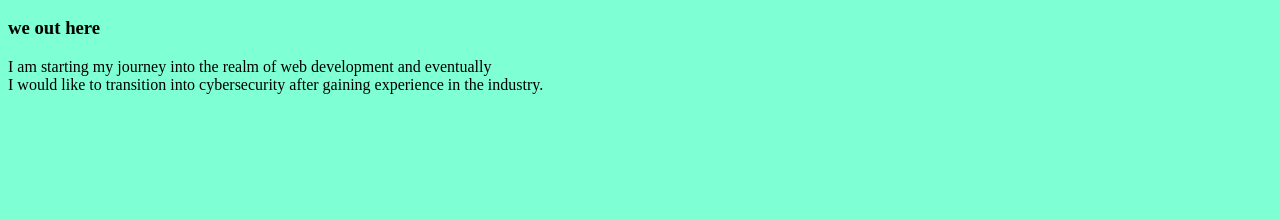
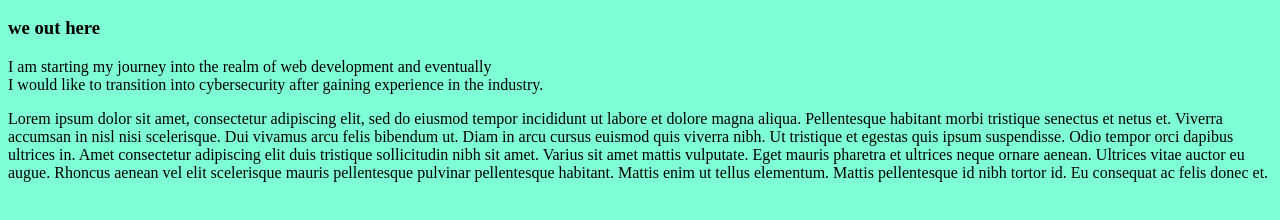
Before and after one commit to aliemad23/sample_repo, a plain HTML site: page index.html in a window 1280 px wide. Shown: the part 110-330 px from the top of the page. Drawn offline with Linux system fonts and the light colour scheme.

Commit message:
new comment and paragraph

```diff
--- a/index.html
+++ b/index.html
@@ -7,6 +7,7 @@
         <link rel="stylesheet" href="styles.css">
     </head>
     <!--Just adding a comment for no reason other than building familiarity-->
+    <!-- <strong>this would be bold text</strong><em>this would be italicized</em> -->
     <body>
         <h1>Git Demo Page</h1>
         <h2>Learning Git</h2>
@@ -15,6 +16,15 @@
             I would like to transition into cybersecurity after gaining experience
             in the industry.
         </p>
+        <p>Lorem ipsum dolor sit amet, consectetur adipiscing elit, sed do eiusmod tempor incididunt ut labore et dolore magna aliqua.
+            Pellentesque habitant morbi tristique senectus et netus et. Viverra accumsan in nisl nisi scelerisque.
+            Dui vivamus arcu felis bibendum ut. Diam in arcu cursus euismod quis viverra nibh.
+            Ut tristique et egestas quis ipsum suspendisse. Odio tempor orci dapibus ultrices in.
+            Amet consectetur adipiscing elit duis tristique sollicitudin nibh sit amet.
+            Varius sit amet mattis vulputate. Eget mauris pharetra et ultrices neque ornare aenean.
+            Ultrices vitae auctor eu augue. Rhoncus aenean vel elit scelerisque mauris pellentesque pulvinar pellentesque habitant.
+            Mattis enim ut tellus elementum. Mattis pellentesque id nibh tortor id. Eu consequat ac felis donec et.
+        </p>
         <script src="app.js"></script>
     </body>
 </html>
```
